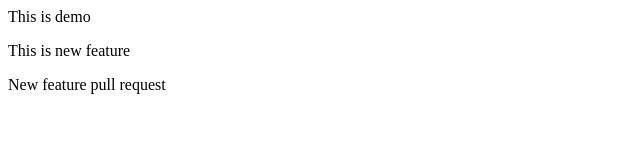
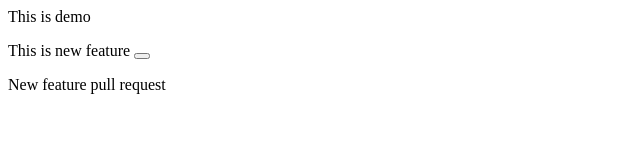
Before and after one commit to kk7755/Local-repo, a plain HTML site: page index.html in a window 1280 px wide. Shown: the full height of the page, 0-640 px from the left. Drawn offline with Linux system fonts and the light colour scheme.

Commit message:
Add new button

```diff
--- a/index.html
+++ b/index.html
@@ -1,3 +1,3 @@
 <p>This is demo</p>
-<p>This is new feature</p>
+<p>This is new feature <button></button></p>
 <p>New feature pull request</p>
```
